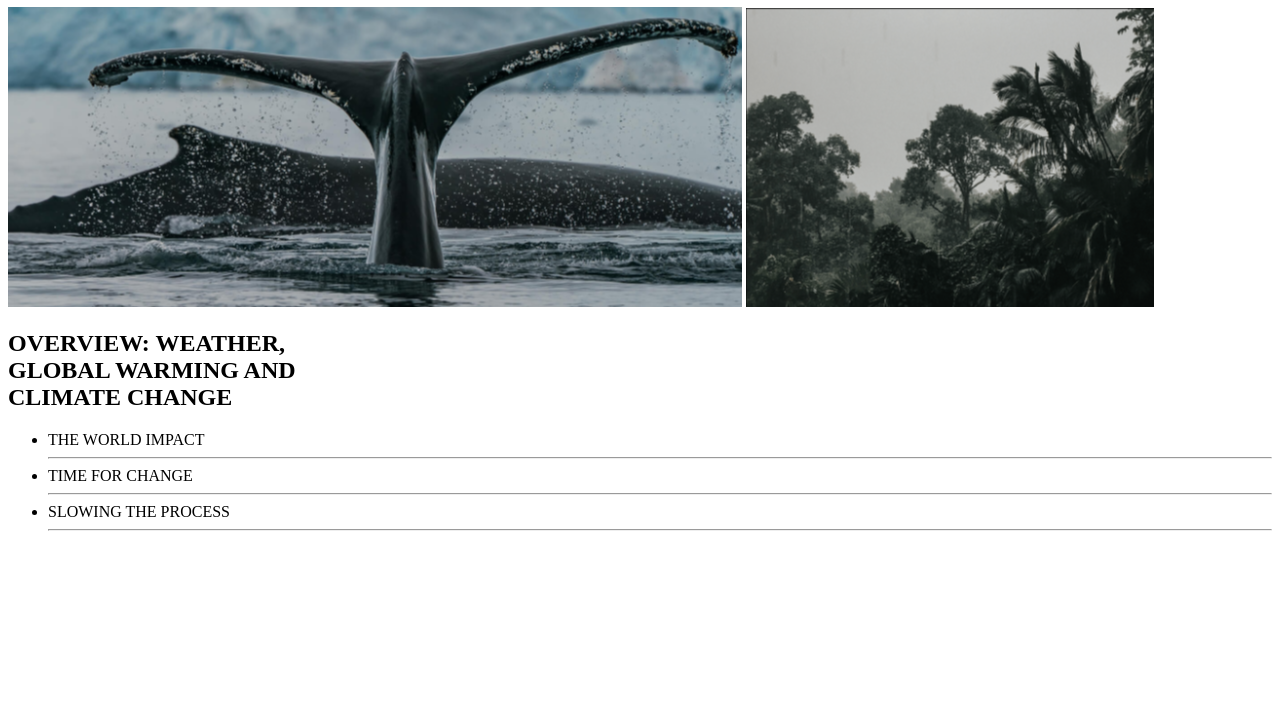
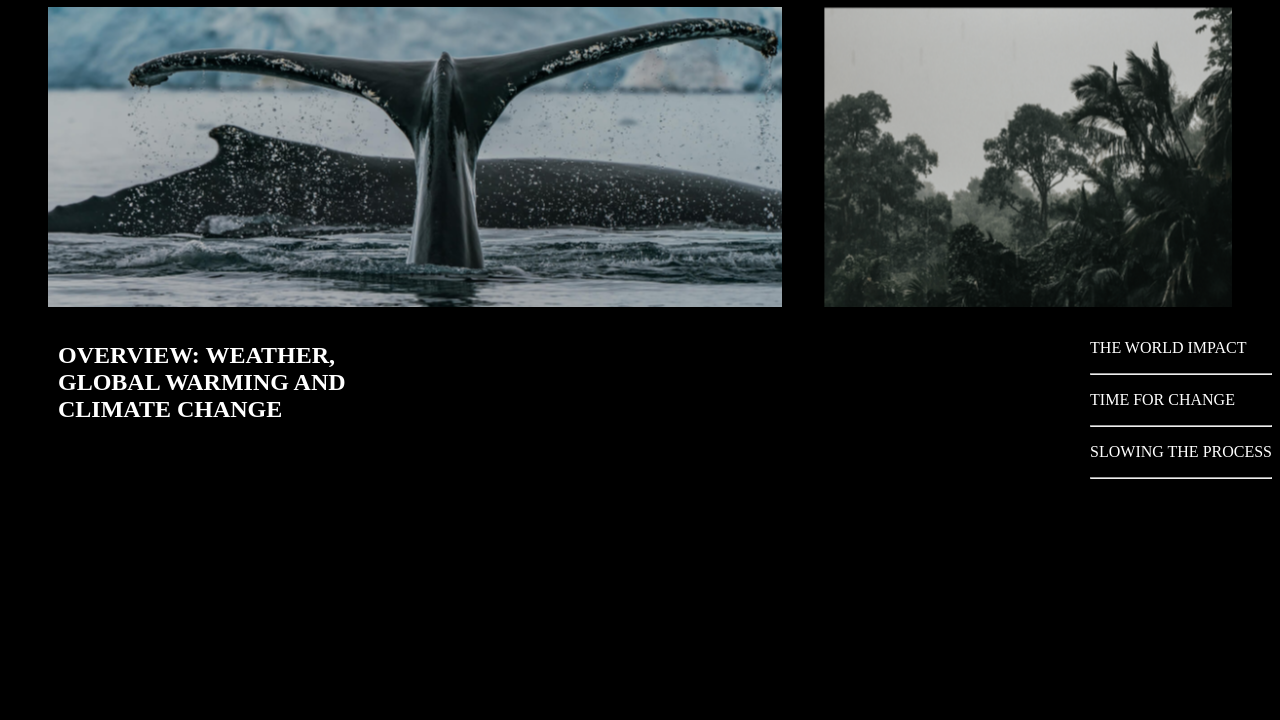
Before and after one commit to Meenadshi/storm-climatechange-flex, a plain HTML site: page index.html in a window 1280 px wide. Shown: the part 80-800 px from the top of the page. Drawn offline with Linux system fonts and the light colour scheme.

Commit message:
-Add.Added background colour and positioned the elements with flex property

```diff
--- /dev/null
+++ b/assets/css/style.css
@@ -0,0 +1,18 @@
+body{
+    background-color: black;
+    color: white;
+}
+header{
+    padding-left: 50px;
+}
+figure{
+    display: flex;
+    justify-content: space-between;
+}
+.text{
+    display: flex;
+    justify-content: space-between;
+}
+.overview{
+    padding-left: 50px;
+}
--- a/index.html
+++ b/index.html
@@ -4,6 +4,7 @@
     <meta charset="UTF-8">
     <meta http-equiv="X-UA-Compatible" content="IE=edge">
     <meta name="viewport" content="width=device-width, initial-scale=1.0">
+    <link rel="stylesheet" href="assets/css/style.css">
     <title>Storm</title>
 </head>
 <body>
@@ -11,18 +12,18 @@
         <h1>STORM<sup><span style="font-family:'Avenir Next">&reg;</span></sup></h1>
     </header>
     <main>
-        <img src="assets/img/whale.png">
-        <img src="assets/img/trees.png">
+        <figure>
+        <img src="assets/img/whale.png" alt="whale">
+        <img src="assets/img/trees.png" alt="trees">
+        </figure>
         <div class="text">
         <div class="overview">
             <h2>OVERVIEW: WEATHER,<br>GLOBAL WARMING AND<br>CLIMATE CHANGE</h2>
         </div>
         <div class="subhead">
-            <ul>
-                <li>THE WORLD IMPACT</li><hr>
-                <li>TIME FOR CHANGE</li><hr>
-                <li>SLOWING THE PROCESS</li><hr>
-            </ul>
+                <p>THE WORLD IMPACT</p><hr>
+                <p>TIME FOR CHANGE</p><hr>
+                <p>SLOWING THE PROCESS</p><hr>
         </div>
         </div>
     </main>
```
